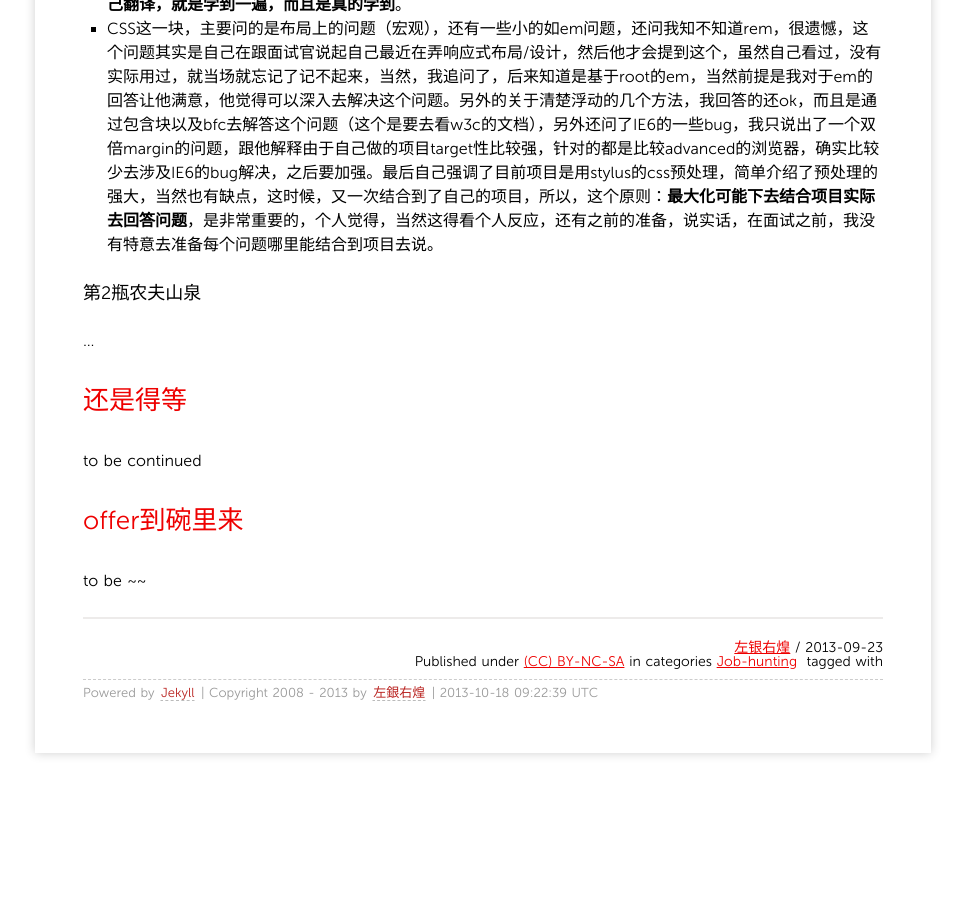
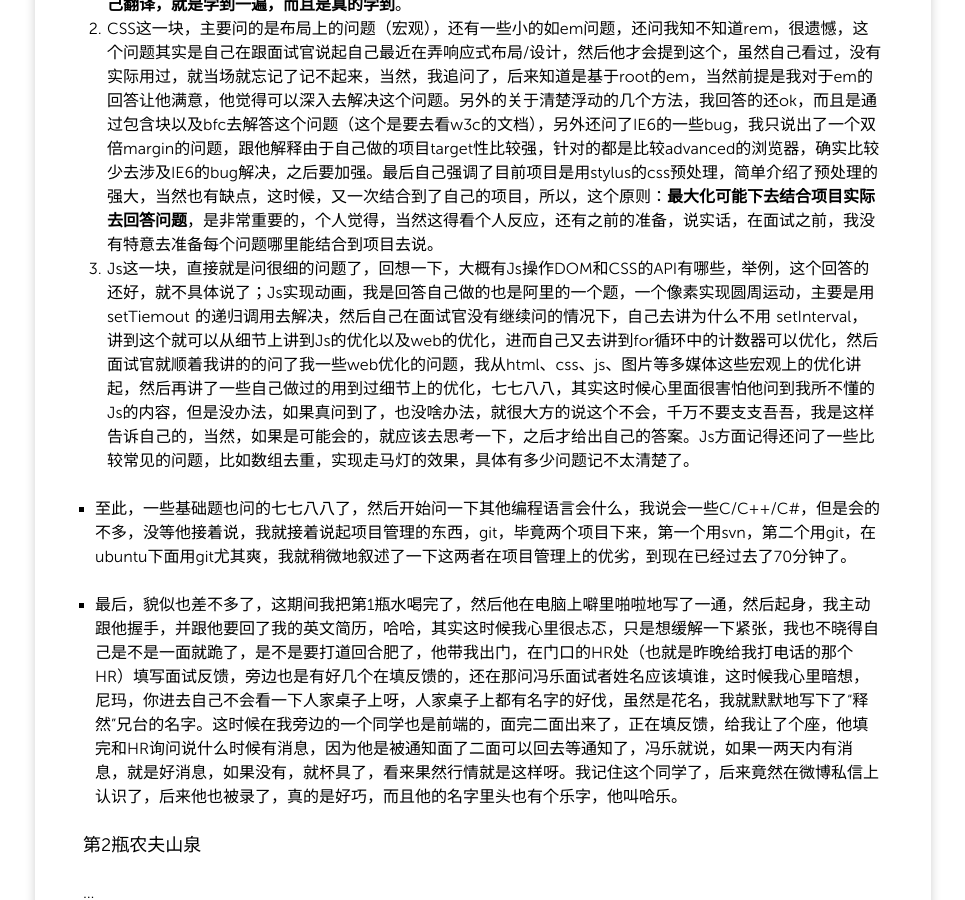
Before and after one commit to grahamle/grahamle.github.com, a Jekyll site: the page built from _posts/2013/2013-09-23-写在阿里面试归来之际.md, in a window 1280 px wide and 900 px high, scrolled down 6600 px. Shown: the whole window, without its empty margins (157-1122 px from the left). Built offline with Jekyll 4.4.1, drawn with Linux system fonts in a browser that asks for light colours; Markdown is read by kramdown in place of the engine named in the settings; comment, search, counter and statistics services are not loaded; before the commit the page ends 7401 px from its top, so only the background shows below that.

Commit message:
阿里面经之第一面（下）

```diff
--- a/_posts/2013/2013-09-23-写在阿里面试归来之际.md
+++ b/_posts/2013/2013-09-23-写在阿里面试归来之际.md
@@ -91,30 +91,35 @@ categories:
 
 - 首先是他介绍了下自己，很简短，但是可以看出他年纪和我相仿，可能比我大个一岁，当然，甚至有可能比我小，差不多。然后我开始自我介绍，我分几个小问题介绍：
 
-	+ 为什么去哈尔滨上大学？上的专业主要学习内容是什么，自己主要会了什么？
-	+ 大三一年去韩国高丽大学交流一年，都学到了什么，主要强调了英语和一些比较国际化的东西，专业知识没有太多学习到，唯有计算机网络和游戏编程。
-	+ 讲大四的毕设这一段，就围绕着开始接触所谓的**前端**的东西，当然，这时候我接触的是WPF中的 `C# + XAML` 这一套东西，因为它也是用来做展现的，表现和逻辑以及数据（模型）都分的很开，我开始了解到有前端这个东西的存在。
-	+ 之后是保研到中科大，由于进入的是做教育方面的软件，跟随的小导师（old9），主要是在用HTML、Js的一套东西在开发，所以自己真正意义上的接触到了前端开发。
-	+ 然后就是主要开始介绍自己研究生期间的项目，这个放到了后面介绍，自我介绍完结，貌似有点长了，不过释然倒也没有太反感，整个自我介绍大概用了5分钟左右。
+	1. 为什么去哈尔滨上大学？上的专业主要学习内容是什么，自己主要会了什么？
+	2. 大三一年去韩国高丽大学交流一年，都学到了什么，主要强调了英语和一些比较国际化的东西，专业知识没有太多学习到，唯有计算机网络和游戏编程。
+	3. 讲大四的毕设这一段，就围绕着开始接触所谓的**前端**的东西，当然，这时候我接触的是WPF中的 `C# + XAML` 这一套东西，因为它也是用来做展现的，表现和逻辑以及数据（模型）都分的很开，我开始了解到有前端这个东西的存在。
+	4. 之后是保研到中科大，由于进入的是做教育方面的软件，跟随的小导师（old9），主要是在用HTML、Js的一套东西在开发，所以自己真正意义上的接触到了前端开发。
+	5. 然后就是主要开始介绍自己研究生期间的项目，这个放到了后面介绍，自我介绍完结，貌似有点长了，不过释然倒也没有太反感，整个自我介绍大概用了5分钟左右。
 
 - 自我介绍到此完毕了，接下来就开始了真刀真枪的技术问题了。接我上面的话，我开始进行项目介绍：
 
-	+ 我首先介绍第一个版本的IT电子书，基于PC版本的，主要介绍了用到的技术，HTML + CSS + Js，用到的库主要是jQuery，然后用平板给他展示了移植到Android上之后的效果，然后着重开始进行物理分页算法的介绍，也就是把一个html页里的所有DOM进行分割的技术，这时候就是用笔在纸上进行介绍了。主要讲了算法的大概思路及其实现。
-	+ 第二个我就是讲用PhoneGap把上面讲的电子书打包到平板中，这里干的活不多，但是是独立完成的。
-	+ 第三个着重讲了用AngularJS框架进行开发的第二个项目，这个项目由于是从需求调研、分析，原型设计、UI及交互设计都全程参与负责跟踪，并且展示了自己绘制的UI及原型草稿和完成稿，然后展示了一个自己录制的讲述**单词卡片题型**的视频，这个题型是自己做的比较中意的，所以就积极地展现了。
-	+ 由于第二版本的电子书是基于逻辑分页的，所以我还稍微用了一分钟时间介绍了物理分页和逻辑分页在性能上的差异以及实现上的不同。
-	+ 以上就是所有的项目介绍过程，这期间，我是打开自己8月份搭的一个静态网页给面试官看，配合着我的简历，然后以及我平板和手机上的一些成果（这里要感谢下百度云），这样多方位地展示自己在研究生阶段所学习到的内容，接下来的就是要等待面试官对你发起的发问了。
+	1. 我首先介绍第一个版本的IT电子书，基于PC版本的，主要介绍了用到的技术，HTML + CSS + Js，用到的库主要是jQuery，然后用平板给他展示了移植到Android上之后的效果，然后着重开始进行物理分页算法的介绍，也就是把一个html页里的所有DOM进行分割的技术，这时候就是用笔在纸上进行介绍了。主要讲了算法的大概思路及其实现。
+	2. 第二个我就是讲用PhoneGap把上面讲的电子书打包到平板中，这里干的活不多，但是是独立完成的。
+	3. 第三个着重讲了用AngularJS框架进行开发的第二个项目，这个项目由于是从需求调研、分析，原型设计、UI及交互设计都全程参与负责跟踪，并且展示了自己绘制的UI及原型草稿和完成稿，然后展示了一个自己录制的讲述**单词卡片题型**的视频，这个题型是自己做的比较中意的，所以就积极地展现了。
+	4. 由于第二版本的电子书是基于逻辑分页的，所以我还稍微用了一分钟时间介绍了物理分页和逻辑分页在性能上的差异以及实现上的不同。
+	5. 以上就是所有的项目介绍过程，这期间，我是打开自己8月份搭的一个静态网页给面试官看，配合着我的简历，然后以及我平板和手机上的一些成果（这里要感谢下百度云），这样多方位地展示自己在研究生阶段所学习到的内容，接下来的就是要等待面试官对你发起的发问了。
 
 - 开始多回合的斗智斗勇，其实**你要放轻松，把你会的展现出来，甚至可能的话要引导面试官在你自己的路子上走着，不会的真实的承认、接受并且主动学习，这是极其重要的**，这也是我在这个过程中一直采用的策略。
 
-	+ 第一，面试官就是问了jQuery和AngularJS这两种用起来的具体差异和不同。既然他这么问了，那我深知，他对Angular也是很了解到，就不敢班门弄斧了。当然，之前肯定已经有做过这个方面的准备了，所以就比较容易下手切入。我是通过从架构的角度和思路去阐释这二者的区别，毕竟jQuery主要是将所有的DOM都准备好，然后去做具体的操作和交互，而Angular则是把View/Model/Controller三者解耦开来，从更高的层次，去操作View，而不直接对DOM进行操作，这一点从可用性和封装都是好的，当然复用性也就高了。至于具体的答案，当时回答的还有一些细节的东西，主要是结合两个项目中用到的，比如同样的ajax请求的调用，两者的比较等等，这些都是需要当场的发挥的。
-	+ 第二，然后面试官针对我的作品（包括网站、UI设计等）进行了一些交谈，没有实质性的问题。主要是把谈话抛回给我，我说本科的专业有美术课程以及三大构成（立体、平面、色彩构成）的课，证明对我后来的影响极其关键，还包括对于PS软件以及一些原型设计软件的使用。这时候你就可以考虑从多个点去展示自己，但是要实打实的，不能说的太过，太满。
-	+ 第三，面试官提问了一个关于项目中的存储方案是怎么解决的问题。这时候就看你是否真的做了东西了。由于存储及后台那一块比较少部分是我弄的，但是你得去了解，去学习，这时候，就能用上了。我说了第一版是用HTML5的 `localStorage`，而第二版本是用PouchDB和CouchDB的协同，虽然这个我自己本身也不太熟悉，但是必须得硬着头皮上，大方向不犯错然后说出你所有的理解，这就是我的策略，最后再阐明自己这方面还是比较薄弱，回头必须加强学习，当然，**这是真心话的**，不是忽悠面试官的。
+	1. 第一，面试官就是问了jQuery和AngularJS这两种用起来的具体差异和不同。既然他这么问了，那我深知，他对Angular也是很了解到，就不敢班门弄斧了。当然，之前肯定已经有做过这个方面的准备了，所以就比较容易下手切入。我是通过从架构的角度和思路去阐释这二者的区别，毕竟jQuery主要是将所有的DOM都准备好，然后去做具体的操作和交互，而Angular则是把View/Model/Controller三者解耦开来，从更高的层次，去操作View，而不直接对DOM进行操作，这一点从可用性和封装都是好的，当然复用性也就高了。至于具体的答案，当时回答的还有一些细节的东西，主要是结合两个项目中用到的，比如同样的ajax请求的调用，两者的比较等等，这些都是需要当场的发挥的。
+	2. 第二，然后面试官针对我的作品（包括网站、UI设计等）进行了一些交谈，没有实质性的问题。主要是把谈话抛回给我，我说本科的专业有美术课程以及三大构成（立体、平面、色彩构成）的课，证明对我后来的影响极其关键，还包括对于PS软件以及一些原型设计软件的使用。这时候你就可以考虑从多个点去展示自己，但是要实打实的，不能说的太过，太满。
+	3. 第三，面试官提问了一个关于项目中的存储方案是怎么解决的问题。这时候就看你是否真的做了东西了。由于存储及后台那一块比较少部分是我弄的，但是你得去了解，去学习，这时候，就能用上了。我说了第一版是用HTML5的 `localStorage`，而第二版本是用PouchDB和CouchDB的协同，虽然这个我自己本身也不太熟悉，但是必须得硬着头皮上，大方向不犯错然后说出你所有的理解，这就是我的策略，最后再阐明自己这方面还是比较薄弱，回头必须加强学习，当然，**这是真心话的**，不是忽悠面试官的。
 
 - 项目上的问题等多回合结束之后，就开始基础内容的问答了。主要是分成：HTML、CSS以及Js三块来的。总体策略就是**三块我都说了一个自己掌握程度的百分比，如HTML：80%-90%，CSS：六成左右，Js：五成左右**，这样在面试官问你之前，你让他对你的技术底子有个了解，这样他可以适度展开他的问题，如果他nice的话，当然，如果碰到的是capricious或captious的面试官，他才不会管你那么多，他就问他事先准备好的，以此来判断你的学习能力和潜力，当然，**面试本身就是带有如此强的主观性**，你我都没有办法改变。
 
-	+ HTML这一块，主要问的就是HTML5，比如新标签，语义化标签怎么看，我就结合AngularJS的扩展HTML标签进行展开论述，真的，现在想想，策略，很重要，**能够最大程度地去结合你自己做过的项目来进行问题的回答，对面试极其有益**。另外，还有DTD，XHTML（虽然现在可能已经out of date了），还有考了下HTML的历史，以及和浏览器渲染挂钩的这一块的问题，这时我就抛出了**How Browsers Work**这篇神文的自己的翻译文，实践证明，**平时没事去翻译一些对于新技术或者好文章的重要性，纵使别人之前已经翻译过了，但是你自己翻译，就是学到一遍，而且是真的学到**。
-	+ CSS这一块，主要问的是布局上的问题（宏观），还有一些小的如em问题，还问我知不知道rem，很遗憾，这个问题其实是自己在跟面试官说起自己最近在弄响应式布局/设计，然后他才会提到这个，虽然自己看过，没有实际用过，就当场就忘记了记不起来，当然，我追问了，后来知道是基于root的em，当然前提是我对于em的回答让他满意，他觉得可以深入去解决这个问题。另外的关于清楚浮动的几个方法，我回答的还ok，而且是通过包含块以及bfc去解答这个问题（这个是要去看w3c的文档），另外还问了IE6的一些bug，我只说出了一个双倍margin的问题，跟他解释由于自己做的项目target性比较强，针对的都是比较advanced的浏览器，确实比较少去涉及IE6的bug解决，之后要加强。最后自己强调了目前项目是用stylus的css预处理，简单介绍了预处理的强大，当然也有缺点，这时候，又一次结合到了自己的项目，所以，这个原则：**最大化可能下去结合项目实际去回答问题**，是非常重要的，个人觉得，当然这得看个人反应，还有之前的准备，说实话，在面试之前，我没有特意去准备每个问题哪里能结合到项目去说。
+	1. HTML这一块，主要问的就是HTML5，比如新标签，语义化标签怎么看，我就结合AngularJS的扩展HTML标签进行展开论述，真的，现在想想，策略，很重要，**能够最大程度地去结合你自己做过的项目来进行问题的回答，对面试极其有益**。另外，还有DTD，XHTML（虽然现在可能已经out of date了），还有考了下HTML的历史，以及和浏览器渲染挂钩的这一块的问题，这时我就抛出了**How Browsers Work**这篇神文的自己的翻译文，实践证明，**平时没事去翻译一些对于新技术或者好文章的重要性，纵使别人之前已经翻译过了，但是你自己翻译，就是学到一遍，而且是真的学到**。
+	2. CSS这一块，主要问的是布局上的问题（宏观），还有一些小的如em问题，还问我知不知道rem，很遗憾，这个问题其实是自己在跟面试官说起自己最近在弄响应式布局/设计，然后他才会提到这个，虽然自己看过，没有实际用过，就当场就忘记了记不起来，当然，我追问了，后来知道是基于root的em，当然前提是我对于em的回答让他满意，他觉得可以深入去解决这个问题。另外的关于清楚浮动的几个方法，我回答的还ok，而且是通过包含块以及bfc去解答这个问题（这个是要去看w3c的文档），另外还问了IE6的一些bug，我只说出了一个双倍margin的问题，跟他解释由于自己做的项目target性比较强，针对的都是比较advanced的浏览器，确实比较少去涉及IE6的bug解决，之后要加强。最后自己强调了目前项目是用stylus的css预处理，简单介绍了预处理的强大，当然也有缺点，这时候，又一次结合到了自己的项目，所以，这个原则：**最大化可能下去结合项目实际去回答问题**，是非常重要的，个人觉得，当然这得看个人反应，还有之前的准备，说实话，在面试之前，我没有特意去准备每个问题哪里能结合到项目去说。
+	3. Js这一块，直接就是问很细的问题了，回想一下，大概有Js操作DOM和CSS的API有哪些，举例，这个回答的还好，就不具体说了；Js实现动画，我是回答自己做的也是阿里的一个题，一个像素实现圆周运动，主要是用 `setTiemout` 的递归调用去解决，然后自己在面试官没有继续问的情况下，自己去讲为什么不用 `setInterval`，讲到这个就可以从细节上讲到Js的优化以及web的优化，进而自己又去讲到for循环中的计数器可以优化，然后面试官就顺着我讲的的问了我一些web优化的问题，我从html、css、js、图片等多媒体这些宏观上的优化讲起，然后再讲了一些自己做过的用到过细节上的优化，七七八八，其实这时候心里面很害怕他问到我所不懂的Js的内容，但是没办法，如果真问到了，也没啥办法，就很大方的说这个不会，千万不要支支吾吾，我是这样告诉自己的，当然，如果是可能会的，就应该去思考一下，之后才给出自己的答案。Js方面记得还问了一些比较常见的问题，比如数组去重，实现走马灯的效果，具体有多少问题记不太清楚了。
+
+- 至此，一些基础题也问的七七八八了，然后开始问一下其他编程语言会什么，我说会一些C/C++/C#，但是会的不多，没等他接着说，我就接着说起项目管理的东西，git，毕竟两个项目下来，第一个用svn，第二个用git，在ubuntu下面用git尤其爽，我就稍微地叙述了一下这两者在项目管理上的优劣，到现在已经过去了70分钟了。
+
+- 最后，貌似也差不多了，这期间我把第1瓶水喝完了，然后他在电脑上噼里啪啦地写了一通，然后起身，我主动跟他握手，并跟他要回了我的英文简历，哈哈，其实这时候我心里很忐忑，只是想缓解一下紧张，我也不晓得自己是不是一面就跪了，是不是要打道回合肥了，他带我出门，在门口的HR处（也就是昨晚给我打电话的那个HR）填写面试反馈，旁边也是有好几个在填反馈的，还在那问冯乐面试者姓名应该填谁，这时候我心里暗想，尼玛，你进去自己不会看一下人家桌子上呀，人家桌子上都有名字的好伐，虽然是花名，我就默默地写下了“释然”兄台的名字。这时候在我旁边的一个同学也是前端的，面完二面出来了，正在填反馈，给我让了个座，他填完和HR询问说什么时候有消息，因为他是被通知面了二面可以回去等通知了，冯乐就说，如果一两天内有消息，就是好消息，如果没有，就杯具了，看来果然行情就是这样呀。我记住这个同学了，后来竟然在微博私信上认识了，后来他也被录了，真的是好巧，而且他的名字里头也有个乐字，他叫哈乐。
 
 
 ### 第2瓶农夫山泉
```
